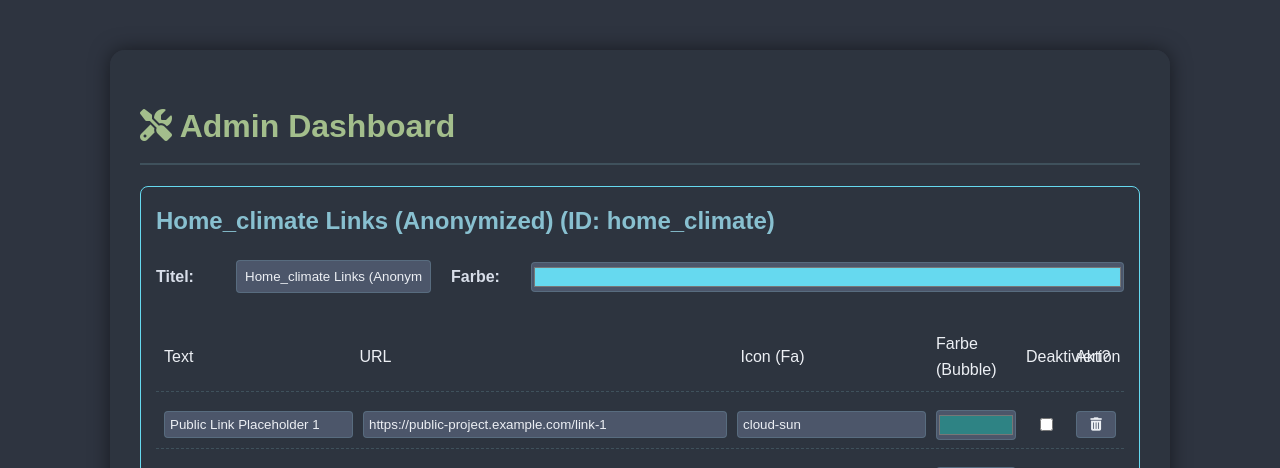
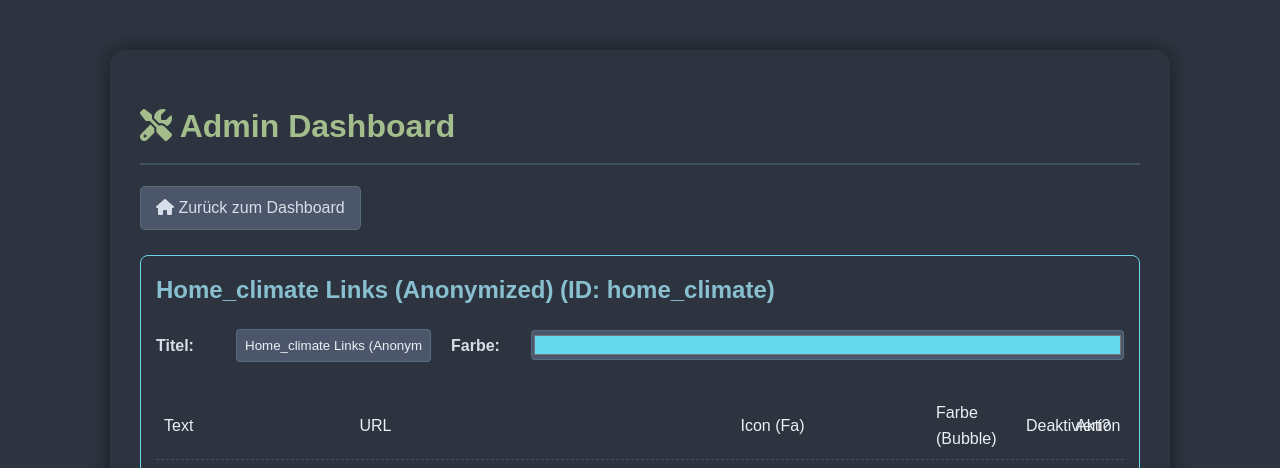
Before and after one commit to axeljerabek/hyperjump, a PHP site: page /admin.php in a window 1280 px wide. Shown: the top 468 px of the page. Run offline with PHP 8.4, Linux system fonts and the light colour scheme; the visitor is signed in with stand-in values (Sample User, id 1).

Commit message:
Feat: Admin-Dashboard und Sortier-Handle
Fügt 'Zurück zum Dashboard'-Link oben in admin.php hinzu. Passt script.js an, um das Bubble-Icon als korrektes Drag-Handle zu verwenden. (Behebt Parse Error durch unsichtbare Leerzeichen in index.php)

```diff
--- a/admin.php
+++ b/admin.php
@@ -30,6 +30,25 @@ if (!IS_LOGGED_IN) {
             color: var(--text-color);
         }
         h1 { color: var(--accent-color); border-bottom: 2px solid var(--border-color); padding-bottom: 10px; }
+
+        /* Neuer Stil für den oberen Rück-Link */
+        .top-admin-link {
+            display: inline-block;
+            margin-bottom: 25px;
+            padding: 8px 15px;
+            background-color: var(--bar-bg-color);
+            border-radius: 5px;
+            text-decoration: none;
+            color: var(--secondary-text-color);
+            border: 1px solid var(--border-color);
+            transition: background-color 0.2s, color 0.2s;
+        }
+        .top-admin-link:hover {
+            background-color: var(--border-color);
+            color: var(--text-color);
+        }
+        /* Ende neuer Stil */
+
         .category-editor {
             border: 1px solid var(--category-color);
             padding: 15px;
@@ -115,6 +134,7 @@ if (!IS_LOGGED_IN) {
     <div class="admin-container">
         <h1><i class="fa-solid fa-screwdriver-wrench"></i> Admin Dashboard</h1>
 
+        <a href="index.php" class="top-admin-link"><i class="fa-solid fa-home"></i> Zurück zum Dashboard</a>
         <?php if (isset($_GET['save_status'])): ?>
             <div class="message-box <?= $_GET['save_status'] == 'success' ? 'success' : 'error'; ?>">
                 <?= $_GET['save_status'] == 'success' ? 'Änderungen erfolgreich gespeichert!' : 'FEHLER beim Speichern der Änderungen! Bitte Dateiberechtigungen prüfen.'; ?>
@@ -130,7 +150,6 @@ if (!IS_LOGGED_IN) {
 
                     <h2><?= $category['title']; ?> (ID: <?= $categoryId; ?>)</h2>
 
-                    <!-- NEUE FELDER FÜR KATEGORIE-KONFIGURATION -->
                     <div class="category-config">
                         <label for="title-<?= $categoryId; ?>">Titel:</label>
                         <input type="text"
@@ -146,8 +165,6 @@ if (!IS_LOGGED_IN) {
                                value="<?= htmlspecialchars($category['color']); ?>"
                                title="Kategorie-Grundfarbe">
                     </div>
-                    <!-- ENDE NEUE FELDER -->
-
                     <div class="link-row header-row">
                         <span>Text</span>
                         <span>URL</span>
--- a/script.js
+++ b/script.js
@@ -358,6 +358,10 @@ function initSortableGrid() {
         new Sortable(container, {
             animation: 150,
             group: 'bubbles',
+            // WICHTIGE ÄNDERUNG: Setzt das Icon als einziges Handle für Drag & Drop
+            handle: '.bubble-icon',
+            // Optional: Verzögert das Ziehen leicht, um normale Klicks zu bevorzugen
+            delay: 100,
             onEnd: function (evt) {
                 const currentCategoryOrder = getCurrentCategoryOrder();
                 saveOrder(currentCategoryOrder, 'category_order');
```
Lines whose indentation alone changed are shown as unchanged.
